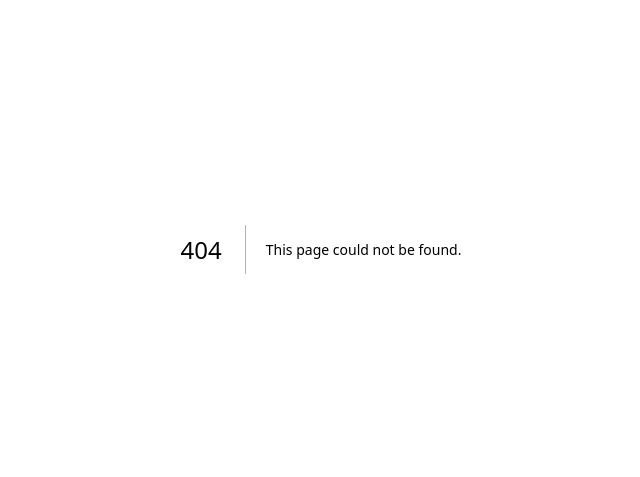
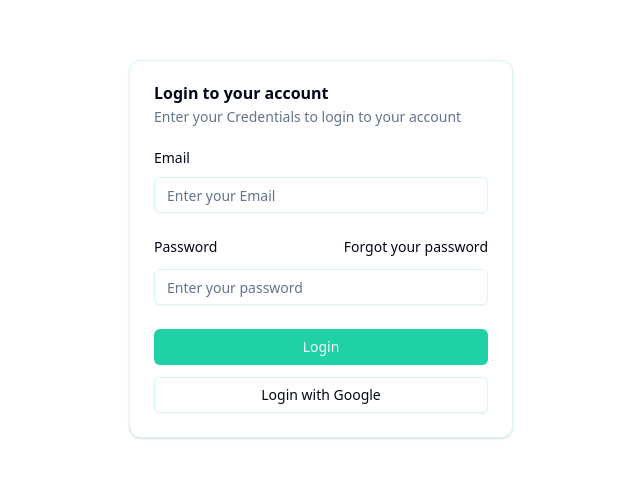
Before and after one commit to MalikBandara/cinescope-b03, a Next.js app: page /login in a window 1280 px wide. Before the commit this address had no page. Shown: the part 151-628 px from the top of the page, without its empty margins (319-959 px from the left). Built offline with nearby package versions, Linux system fonts and the light colour scheme.

Commit message:
login page done

```diff
--- /dev/null
+++ b/app/login/login-form.jsx
@@ -0,0 +1,71 @@
+"use client";
+
+import { Button } from "@/components/ui/button";
+import {
+  Card,
+  CardContent,
+  CardDescription,
+  CardHeader,
+  CardTitle,
+  CardFooter,
+} from "@/components/ui/card";
+import { Input } from "@/components/ui/input";
+import { Label } from "@/components/ui/label";
+import Link from "next/link";
+
+//Client component (CSR)
+export function LoginForm() {
+  return (
+    <div className="flex flex-col gap-6">
+      <Card>
+        <CardHeader>
+          <CardTitle>Login to your account</CardTitle>
+          <CardDescription>
+            Enter your Credentials to login to your account{" "}
+          </CardDescription>
+        </CardHeader>
+        <CardContent>
+          <form>
+            <div className="flex flex-col gap-6">
+              <div className=" grid gap-3 ">
+                <Label htmlFor="email">Email</Label>
+                <Input
+                  id="email"
+                  name="email"
+                  type="email"
+                  placeholder="Enter your Email "
+                />
+              </div>
+              <div className=" grid gap-3 ">
+                <div className="flex items-center">
+                  <Label htmlFor="email">Password</Label>
+                  <Link
+                    href="/forgot-password"
+                    className="ml-auto inline-block text-sm underline-offset-4 hover:underline"
+                  >
+                    Forgot your password
+                  </Link>
+                </div>
+                <Input
+                  id="password"
+                  name="password"
+                  type="password"
+                  placeholder="Enter your password "
+                />
+              </div>
+              {/* error message */}
+              <div className="flex flex-col gap-3 ">
+                <Button type="submit" className="w-full">
+                  Login
+                </Button>
+                <Button type="button" variant="outline" className="w-full">
+                  Login with Google
+                </Button>
+              </div>
+            </div>
+          </form>
+        </CardContent>
+      </Card>
+    </div>
+  );
+}
--- /dev/null
+++ b/app/login/page.jsx
@@ -0,0 +1,14 @@
+//Server Component
+//This use SSR Server side rendering
+
+import { LoginForm } from "./login-form";
+
+export default function LoginPage() {
+  return (
+    <div className="flex min-h-svh w-full items-center justify-center p-6 md:p-10  ">
+      <div className="w-full max-w-sm ">
+        <LoginForm></LoginForm>
+      </div>
+    </div>
+  );
+}
--- /dev/null
+++ b/app/sign-up/page.jsx
@@ -0,0 +1,3 @@
+export default function SignUpPage() {
+    return <div>SignUpPage</div>;
+  }
--- a/components/header-nav.jsx
+++ b/components/header-nav.jsx
@@ -1,26 +1,49 @@
-
-import Link from "next/link"
-import { Logo } from "./logo"
-import { ModeToggle } from "./mode-toggle"
+import Link from "next/link";
+import { Logo } from "./logo";
+import { ModeToggle } from "./mode-toggle";
 export default function HeaderNav() {
   return (
     <header className="border-primary/20 bg-background sticky top-0 z-50 w-full border-b">
-        <div className="container flex h-16 items-center">
+      <div className="container flex h-16 items-center">
         <Link href="/" className="flex items-center gap-2">
-        <Logo className="h-8 w-8" />
+          <Logo className="h-8 w-8" />
           <span className="text-primary text-xl font-bold">CineScope</span>
         </Link>
 
         <nav className="ml-auto flex items-center gap-6">
-          <Link href="/" className="hover:text-primary text-sm font-medium transition-colors">Movies</Link>
-          <Link href="/genres" className="hover:text-primary text-sm font-medium transition-colors">Genres</Link>
-          <Link href="/about" className="hover:text-primary text-sm font-medium transition-colors">About</Link>
-          <Link href="/admin" className="hover:text-primary text-sm font-medium transition-colors">Admin</Link>
+          <Link
+            href="/"
+            className="hover:text-primary text-sm font-medium transition-colors"
+          >
+            Movies
+          </Link>
+          <Link
+            href="/genres"
+            className="hover:text-primary text-sm font-medium transition-colors"
+          >
+            Genres
+          </Link>
+          <Link
+            href="/about"
+            className="hover:text-primary text-sm font-medium transition-colors"
+          >
+            About
+          </Link>
+          <Link
+            href="/admin"
+            className="hover:text-primary text-sm font-medium transition-colors"
+          >
+            Admin
+          </Link>
+          <Link
+            href="/login"
+            className="hover:text-primary text-sm font-medium transition-colors"
+          >
+            Login
+          </Link>
           <ModeToggle />
-
         </nav>
-        </div>
-
-      </header>
-  )
+      </div>
+    </header>
+  );
 }
--- /dev/null
+++ b/components/ui/label.jsx
@@ -0,0 +1,23 @@
+"use client"
+
+import * as React from "react"
+import * as LabelPrimitive from "@radix-ui/react-label"
+
+import { cn } from "@/lib/utils"
+
+function Label({
+  className,
+  ...props
+}) {
+  return (
+    <LabelPrimitive.Root
+      data-slot="label"
+      className={cn(
+        "flex items-center gap-2 text-sm leading-none font-medium select-none group-data-[disabled=true]:pointer-events-none group-data-[disabled=true]:opacity-50 peer-disabled:cursor-not-allowed peer-disabled:opacity-50",
+        className
+      )}
+      {...props} />
+  );
+}
+
+export { Label }
--- a/package.json
+++ b/package.json
@@ -9,6 +9,7 @@
     "lint": "next lint"
   },
   "dependencies": {
+    "@radix-ui/react-label": "^2.1.4",
     "@radix-ui/react-slot": "^1.2.0",
     "class-variance-authority": "^0.7.1",
     "clsx": "^2.1.1",
```
Also changed, not shown: 1 other file (tests, documents, lock files or other folders).
